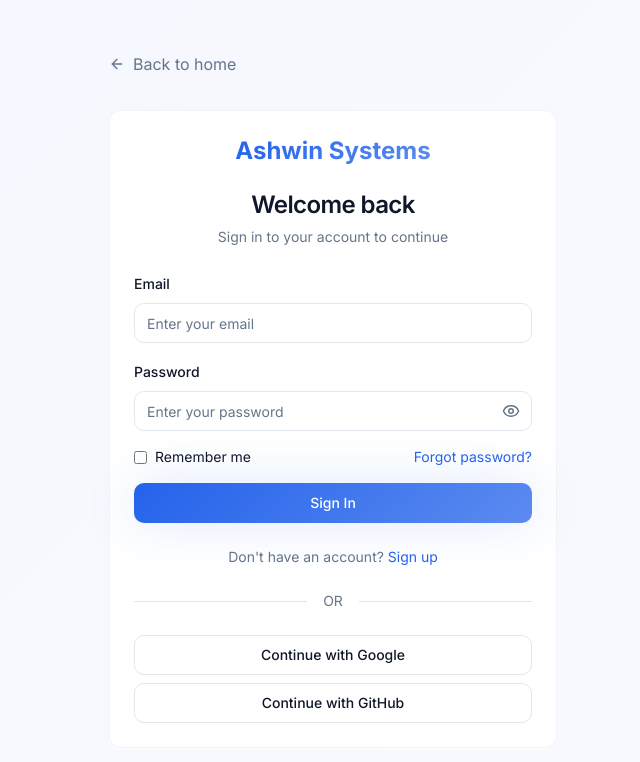
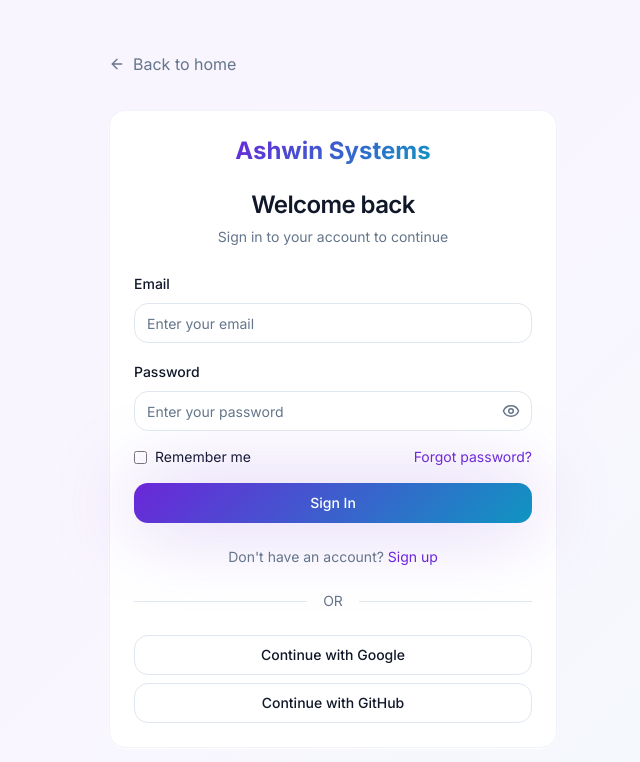
Before and after one commit to Alwinaop/muse-light-dark, a React (Vite) app: page /signin in a window 1280 px wide. Shown: the top 762 px of the page, without its empty margins (307-947 px from the left). Built offline with nearby package versions, Linux system fonts and the light colour scheme; the HTML template or start-up script is replaced by a standard one.

Commit message:
Refine website aesthetics

```diff
--- a/src/components/Navigation.tsx
+++ b/src/components/Navigation.tsx
@@ -16,12 +16,13 @@ export const Navigation = () => {
   };
 
   return (
-    <nav className="fixed top-0 left-0 right-0 z-50 bg-background/95 backdrop-blur-lg border-b border-border/50 transition-smooth">
+    <nav className="fixed top-0 left-0 right-0 z-50 glass-card shadow-card transition-smooth">
       <div className="container mx-auto px-4 lg:px-8">
         <div className="flex items-center justify-between h-20">
           {/* Logo */}
           <div className="flex items-center">
-            <div className="text-2xl font-heading font-bold gradient-primary bg-clip-text text-transparent tracking-tight">
+            <div className="text-2xl font-heading font-bold gradient-primary bg-clip-text text-transparent tracking-tight flex items-center gap-2">
+              <div className="w-8 h-8 rounded-lg gradient-primary"></div>
               Ashwin Systems
             </div>
           </div>
--- a/src/components/ServicesSection.tsx
+++ b/src/components/ServicesSection.tsx
@@ -98,10 +98,14 @@ export const ServicesSection = () => {
         <div className="grid grid-cols-1 md:grid-cols-2 lg:grid-cols-3 gap-8">
           {services.map((service, index) => (
             <div key={service.title} className={`fade-in-up stagger-${index % 3 + 1}`}>
-              <Card className="h-full group hover:shadow-hover transition-smooth border-border/40 hover:border-primary/30 bg-card/50 backdrop-blur-sm overflow-hidden">
+              <div className="h-full group relative">
+                {/* Animated gradient border effect */}
+                <div className="absolute inset-0 gradient-primary rounded-2xl opacity-0 group-hover:opacity-100 blur-xl transition-all duration-500"></div>
+
+                <Card className="h-full relative hover:shadow-hover transition-all duration-500 border-2 border-border/40 hover:border-primary/50 glass-card overflow-hidden group-hover:-translate-y-2">
                   <CardHeader className="space-y-4 p-8">
-                  <div className="w-14 h-14 rounded-xl bg-primary/10 flex items-center justify-center group-hover:bg-primary/15 group-hover:scale-110 transition-all duration-500">
-                    <service.icon className="w-7 h-7 text-primary" />
+                    <div className="w-16 h-16 rounded-2xl gradient-primary flex items-center justify-center group-hover:scale-110 transition-all duration-500 shadow-lg">
+                      <service.icon className="w-8 h-8 text-primary-foreground" />
                     </div>
                     <CardTitle className="text-xl font-heading font-semibold group-hover:text-primary transition-smooth">
                       {service.title}
@@ -112,6 +116,7 @@ export const ServicesSection = () => {
                   </CardHeader>
                 </Card>
               </div>
+            </div>
           ))}
         </div>
       </div>
--- a/src/index.css
+++ b/src/index.css
@@ -15,43 +15,49 @@
     --popover: 0 0% 100%;
     --popover-foreground: 222 47% 11%;
 
-    --primary: 221 83% 53%;
+    --primary: 263 70% 50%;
     --primary-foreground: 0 0% 100%;
-    --primary-glow: 221 83% 65%;
-    --primary-dark: 221 83% 43%;
+    --primary-glow: 263 70% 65%;
+    --primary-dark: 263 70% 40%;
 
-    --secondary: 210 40% 96%;
-    --secondary-foreground: 222 47% 11%;
+    --secondary: 142 76% 36%;
+    --secondary-foreground: 0 0% 100%;
 
     --muted: 210 40% 96%;
     --muted-foreground: 215 16% 47%;
 
-    --accent: 210 40% 96%;
-    --accent-foreground: 222 47% 11%;
+    --accent: 38 92% 50%;
+    --accent-foreground: 0 0% 100%;
 
     --destructive: 0 84.2% 60.2%;
     --destructive-foreground: 0 0% 98%;
 
     --border: 214 32% 91%;
     --input: 214 32% 91%;
-    --ring: 221 83% 53%;
+    --ring: 263 70% 50%;
 
     /* Premium gradients */
-    --gradient-primary: linear-gradient(135deg, hsl(221 83% 53%) 0%, hsl(221 83% 65%) 100%);
-    --gradient-subtle: linear-gradient(180deg, hsl(0 0% 100%) 0%, hsl(210 40% 98%) 100%);
-    --gradient-hero: linear-gradient(135deg, hsl(221 83% 53%) 0%, hsl(221 70% 60%) 50%, hsl(221 83% 65%) 100%);
+    --gradient-primary: linear-gradient(135deg, hsl(263 70% 50%) 0%, hsl(195 85% 41%) 100%);
+    --gradient-secondary: linear-gradient(135deg, hsl(142 76% 36%) 0%, hsl(158 64% 52%) 100%);
+    --gradient-accent: linear-gradient(135deg, hsl(38 92% 50%) 0%, hsl(43 96% 56%) 100%);
+    --gradient-subtle: linear-gradient(180deg, hsl(0 0% 100%) 0%, hsl(263 70% 98%) 100%);
+    --gradient-hero: linear-gradient(135deg, hsl(263 70% 50%) 0%, hsl(263 85% 60%) 50%, hsl(195 85% 41%) 100%);
+    --gradient-mesh: radial-gradient(at 0% 0%, hsl(263 70% 50% / 0.15) 0px, transparent 50%),
+                     radial-gradient(at 100% 0%, hsl(195 85% 41% / 0.15) 0px, transparent 50%),
+                     radial-gradient(at 100% 100%, hsl(142 76% 36% / 0.15) 0px, transparent 50%),
+                     radial-gradient(at 0% 100%, hsl(38 92% 50% / 0.15) 0px, transparent 50%);
 
     /* Premium shadows */
-    --shadow-elegant: 0 20px 40px -12px hsl(221 83% 53% / 0.12);
-    --shadow-glow: 0 0 50px hsl(221 83% 65% / 0.2);
-    --shadow-card: 0 2px 8px -1px hsl(222 47% 11% / 0.06), 0 4px 16px -2px hsl(222 47% 11% / 0.04);
-    --shadow-hover: 0 8px 24px -4px hsl(221 83% 53% / 0.15);
+    --shadow-elegant: 0 25px 50px -12px hsl(263 70% 50% / 0.25);
+    --shadow-glow: 0 0 80px hsl(263 70% 65% / 0.4);
+    --shadow-card: 0 4px 20px -2px hsl(263 70% 50% / 0.1), 0 8px 32px -4px hsl(263 70% 50% / 0.08);
+    --shadow-hover: 0 20px 40px -8px hsl(263 70% 50% / 0.3);
 
     /* Smooth transitions */
     --transition-smooth: all 0.3s cubic-bezier(0.4, 0, 0.2, 1);
     --transition-bounce: all 0.5s cubic-bezier(0.68, -0.55, 0.265, 1.55);
 
-    --radius: 0.75rem;
+    --radius: 1rem;
 
     --sidebar-background: 0 0% 98%;
 
@@ -74,43 +80,49 @@
     --background: 222 47% 11%;
     --foreground: 210 40% 98%;
 
-    --card: 222 47% 11%;
+    --card: 222 47% 13%;
     --card-foreground: 210 40% 98%;
 
     --popover: 222 47% 11%;
     --popover-foreground: 210 40% 98%;
 
-    --primary: 221 83% 53%;
+    --primary: 263 70% 55%;
     --primary-foreground: 0 0% 100%;
-    --primary-glow: 221 83% 65%;
-    --primary-dark: 221 83% 43%;
+    --primary-glow: 263 70% 70%;
+    --primary-dark: 263 70% 45%;
 
-    --secondary: 217 33% 17%;
-    --secondary-foreground: 210 40% 98%;
+    --secondary: 142 76% 41%;
+    --secondary-foreground: 0 0% 100%;
 
     --muted: 217 33% 17%;
     --muted-foreground: 215 20% 65%;
 
-    --accent: 217 33% 17%;
-    --accent-foreground: 210 40% 98%;
+    --accent: 38 92% 55%;
+    --accent-foreground: 0 0% 100%;
 
     --destructive: 0 62.8% 50%;
     --destructive-foreground: 0 0% 98%;
 
     --border: 217 33% 22%;
     --input: 217 33% 22%;
-    --ring: 221 83% 53%;
+    --ring: 263 70% 55%;
 
     /* Dark mode gradients */
-    --gradient-primary: linear-gradient(135deg, hsl(221 83% 53%) 0%, hsl(221 83% 65%) 100%);
-    --gradient-subtle: linear-gradient(180deg, hsl(222 47% 11%) 0%, hsl(217 33% 17%) 100%);
-    --gradient-hero: linear-gradient(135deg, hsl(221 83% 53%) 0%, hsl(221 70% 60%) 50%, hsl(221 83% 65%) 100%);
+    --gradient-primary: linear-gradient(135deg, hsl(263 70% 55%) 0%, hsl(195 85% 46%) 100%);
+    --gradient-secondary: linear-gradient(135deg, hsl(142 76% 41%) 0%, hsl(158 64% 57%) 100%);
+    --gradient-accent: linear-gradient(135deg, hsl(38 92% 55%) 0%, hsl(43 96% 61%) 100%);
+    --gradient-subtle: linear-gradient(180deg, hsl(222 47% 11%) 0%, hsl(263 70% 15%) 100%);
+    --gradient-hero: linear-gradient(135deg, hsl(263 70% 55%) 0%, hsl(263 85% 65%) 50%, hsl(195 85% 46%) 100%);
+    --gradient-mesh: radial-gradient(at 0% 0%, hsl(263 70% 50% / 0.2) 0px, transparent 50%),
+                     radial-gradient(at 100% 0%, hsl(195 85% 41% / 0.2) 0px, transparent 50%),
+                     radial-gradient(at 100% 100%, hsl(142 76% 36% / 0.2) 0px, transparent 50%),
+                     radial-gradient(at 0% 100%, hsl(38 92% 50% / 0.2) 0px, transparent 50%);
 
     /* Dark mode shadows */
-    --shadow-elegant: 0 20px 40px -12px hsl(0 0% 0% / 0.4);
-    --shadow-glow: 0 0 50px hsl(221 83% 65% / 0.25);
-    --shadow-card: 0 2px 8px -1px hsl(0 0% 0% / 0.2), 0 4px 16px -2px hsl(0 0% 0% / 0.15);
-    --shadow-hover: 0 8px 24px -4px hsl(221 83% 53% / 0.2);
+    --shadow-elegant: 0 25px 50px -12px hsl(263 70% 50% / 0.4);
+    --shadow-glow: 0 0 80px hsl(263 70% 65% / 0.5);
+    --shadow-card: 0 4px 20px -2px hsl(263 70% 50% / 0.2), 0 8px 32px -4px hsl(263 70% 50% / 0.15);
+    --shadow-hover: 0 20px 40px -8px hsl(263 70% 50% / 0.4);
 
     --sidebar-background: 240 5.9% 10%;
     --sidebar-foreground: 240 4.8% 95.9%;
@@ -140,8 +152,20 @@
     background: var(--gradient-primary);
   }
 
+  .gradient-secondary {
+    background: var(--gradient-secondary);
+  }
+
+  .gradient-accent {
+    background: var(--gradient-accent);
+  }
+
   .gradient-hero {
     background: var(--gradient-hero);
+  }
+
+  .gradient-mesh {
+    background: var(--gradient-mesh);
   }
 
   .shadow-elegant {
@@ -171,6 +195,31 @@
   /* Premium text styles */
   h1, h2, h3, h4, h5, h6 {
     @apply font-heading;
+  }
+
+  /* Glassmorphism effect */
+  .glass-card {
+    @apply bg-card/60 backdrop-blur-xl border border-primary/10;
+  }
+
+  /* Animated gradient border */
+  .gradient-border {
+    position: relative;
+    background: var(--card);
+    border-radius: var(--radius);
+  }
+
+  .gradient-border::before {
+    content: '';
+    position: absolute;
+    inset: -2px;
+    border-radius: var(--radius);
+    padding: 2px;
+    background: var(--gradient-primary);
+    -webkit-mask: linear-gradient(#fff 0 0) content-box, linear-gradient(#fff 0 0);
+    mask: linear-gradient(#fff 0 0) content-box, linear-gradient(#fff 0 0);
+    -webkit-mask-composite: xor;
+    mask-composite: exclude;
   }
 
   /* Animation utilities for scroll effects */
```
Also changed, not shown: src/components/ContactSection.tsx (+21 -18 lines), src/components/HeroSection.tsx (+61 -11 lines). Lines whose indentation alone changed are shown as unchanged.
